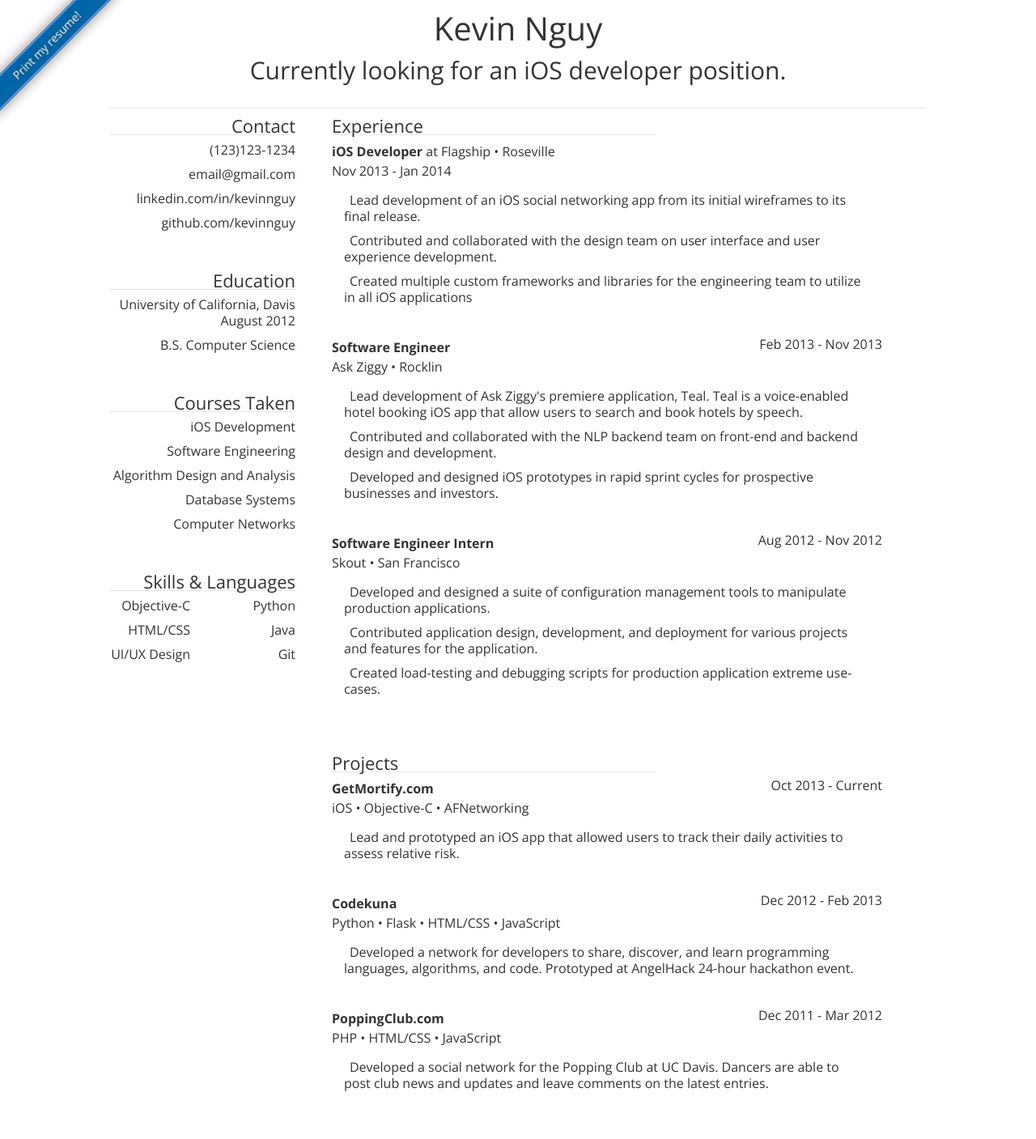
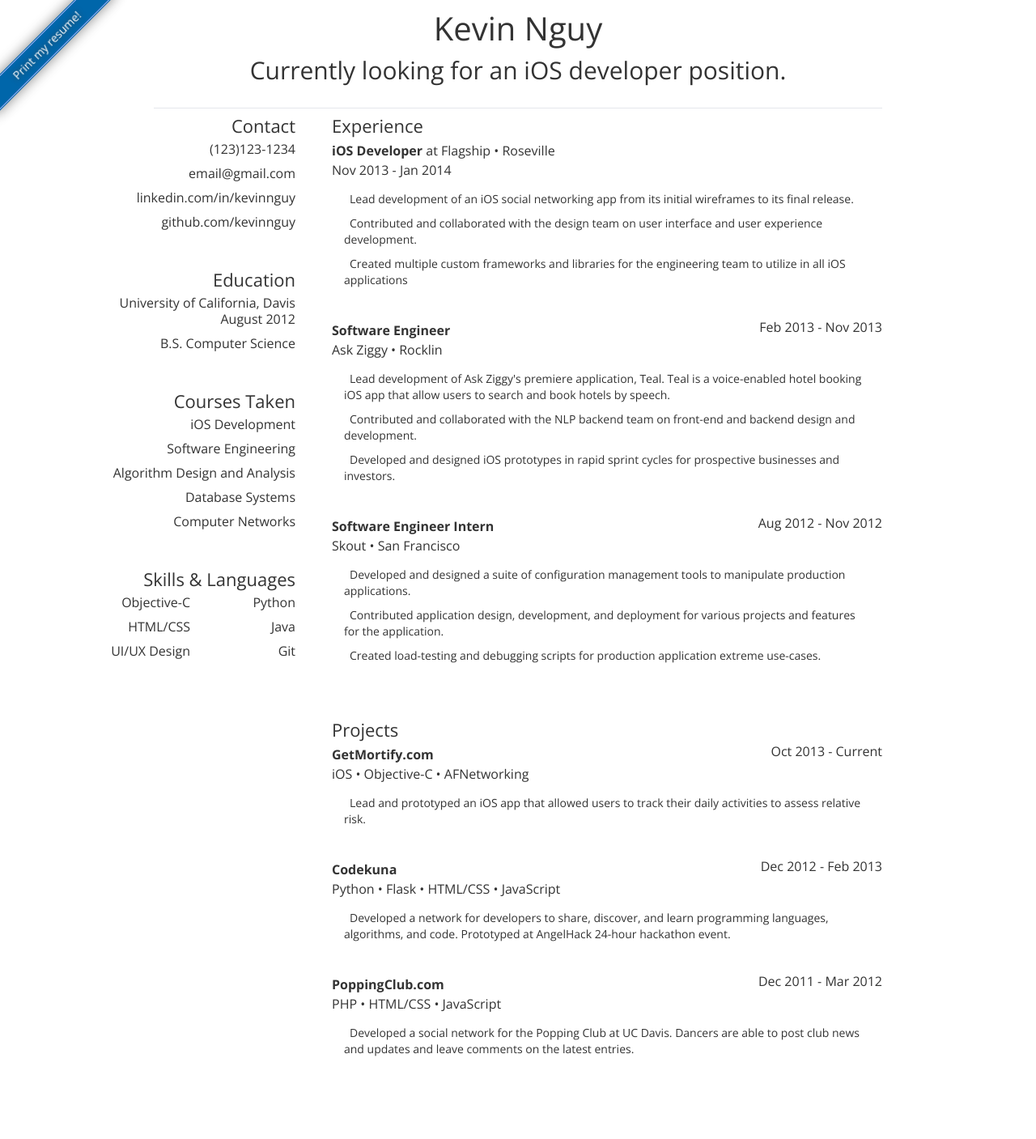
Before and after one commit to kevinnguy/kevinnguy.github.com, a Jekyll site: the page index.html, which Jekyll copies as it is, in a window 1280 px wide. Shown: the whole page at 81% size. Built offline with Jekyll 4.4.1, drawn with Linux system fonts in a browser that asks for light colours; after the commit the page ends 1365 px from its top, so only the background shows below that.

Commit message:
Sorry for the poor description

```diff
--- a/static/css/new_style.css
+++ b/static/css/new_style.css
@@ -593,6 +593,7 @@ sub
 
 #header{margin-bottom: 10px;
 border-bottom: 1px solid #e4e7eb;
+width: 900px;
 }
 
 #me
@@ -615,7 +616,6 @@ border-bottom: 1px solid #e4e7eb;
 {
   margin-top:50px;
   margin-bottom:8px;
-  	  border-bottom: 1px solid #e4e7eb;
   	  font-size: 22px;
   }
 
@@ -719,3 +719,7 @@ border-bottom: 1px solid #e4e7eb;
 .extra-bold {
 	font-weight: 800;
 }
+
+li {
+	font-size: 14px;
+}
```
